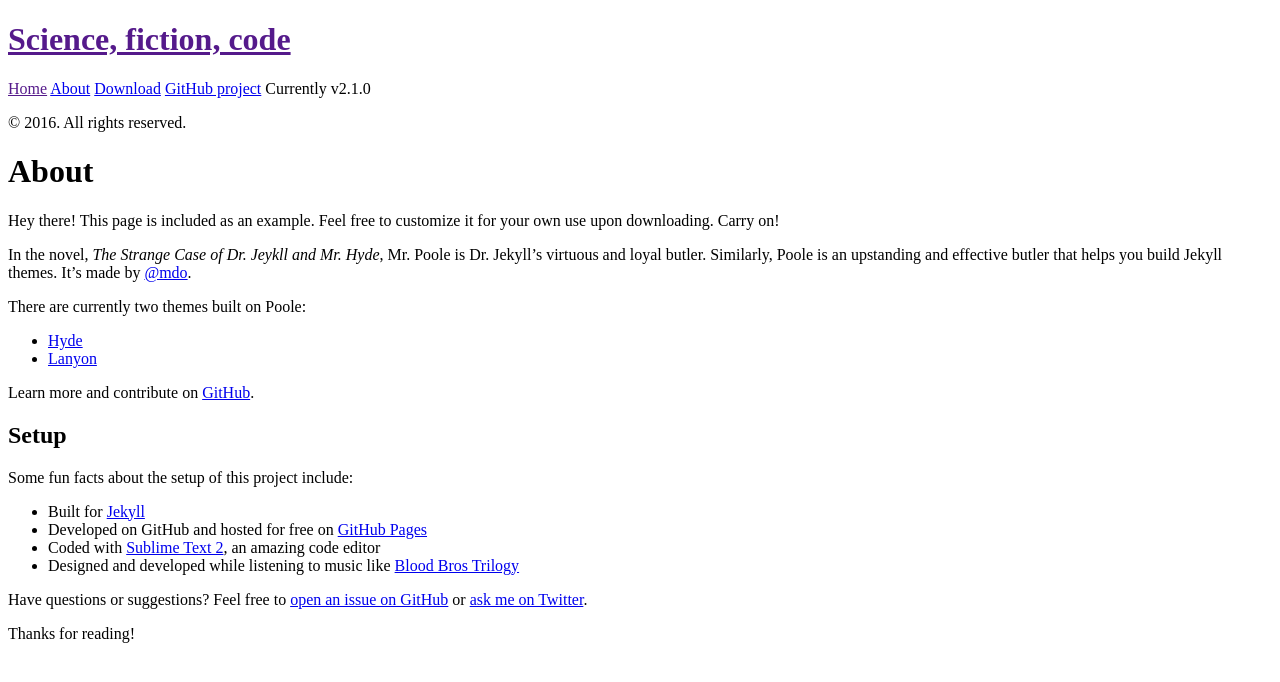
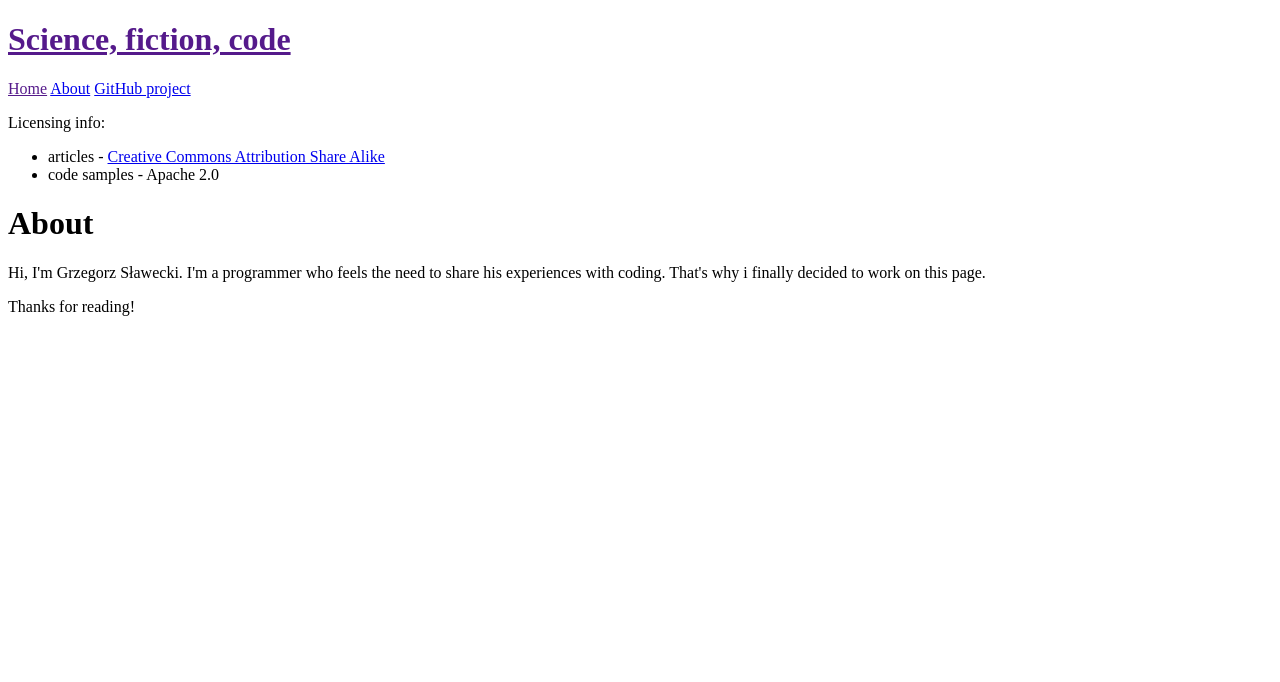
Before and after one commit to blainne/blainne.github.io, a Jekyll site: the page built from about.md, in a window 1280 px wide. Shown: the top 682 px of the page. Built offline with Jekyll 4.4.1, drawn with Linux system fonts in a browser that asks for light colours; comment, search, counter and statistics services are not loaded.

Commit message:
licensing, main page

```diff
--- a/_includes/sidebar.html
+++ b/_includes/sidebar.html
@@ -26,11 +26,14 @@
         {% endif %}
       {% endfor %}
 
-      <a class="sidebar-nav-item" href="{{ site.github.repo }}/archive/v{{ site.version }}.zip">Download</a>
       <a class="sidebar-nav-item" href="{{ site.github.repo }}">GitHub project</a>
-      <span class="sidebar-nav-item">Currently v{{ site.version }}</span>
     </nav>
 
-    <p>&copy; {{ site.time | date: '%Y' }}. All rights reserved.</p>
+    <p>Licensing info:
+        <ul>
+         <li>articles - <a href="http://creativecommons.org/licenses/by-sa/3.0/">Creative Commons Attribution Share Alike</a></li>
+         <li>code samples - Apache 2.0</li>
+        </ul>
+    </p>
   </div>
 </div>
--- a/about.md
+++ b/about.md
@@ -4,27 +4,7 @@ title: About
 ---
 
 <p class="message">
-  Hey there! This page is included as an example. Feel free to customize it for your own use upon downloading. Carry on!
+  Hi, I'm Grzegorz Sławecki. I'm a programmer who feels the need to share his experiences with coding. That's why i finally decided to work on this page.
 </p>
 
-In the novel, *The Strange Case of Dr. Jeykll and Mr. Hyde*, Mr. Poole is Dr. Jekyll's virtuous and loyal butler. Similarly, Poole is an upstanding and effective butler that helps you build Jekyll themes. It's made by [@mdo](https://twitter.com/mdo).
-
-There are currently two themes built on Poole:
-
-* [Hyde](http://hyde.getpoole.com)
-* [Lanyon](http://lanyon.getpoole.com)
-
-Learn more and contribute on [GitHub](https://github.com/poole).
-
-## Setup
-
-Some fun facts about the setup of this project include:
-
-* Built for [Jekyll](http://jekyllrb.com)
-* Developed on GitHub and hosted for free on [GitHub Pages](https://pages.github.com)
-* Coded with [Sublime Text 2](http://sublimetext.com), an amazing code editor
-* Designed and developed while listening to music like [Blood Bros Trilogy](https://soundcloud.com/maddecent/sets/blood-bros-series)
-
-Have questions or suggestions? Feel free to [open an issue on GitHub](https://github.com/poole/issues/new) or [ask me on Twitter](https://twitter.com/mdo).
-
 Thanks for reading!
```
Also changed, not shown: _posts/2012-02-06-whats-jekyll.md (deleted, +0 -12 lines), _posts/2012-02-07-example-content.md (deleted, +0 -138 lines), _posts/2013-12-28-introducing-hyde.md (deleted, +0 -37 lines).
